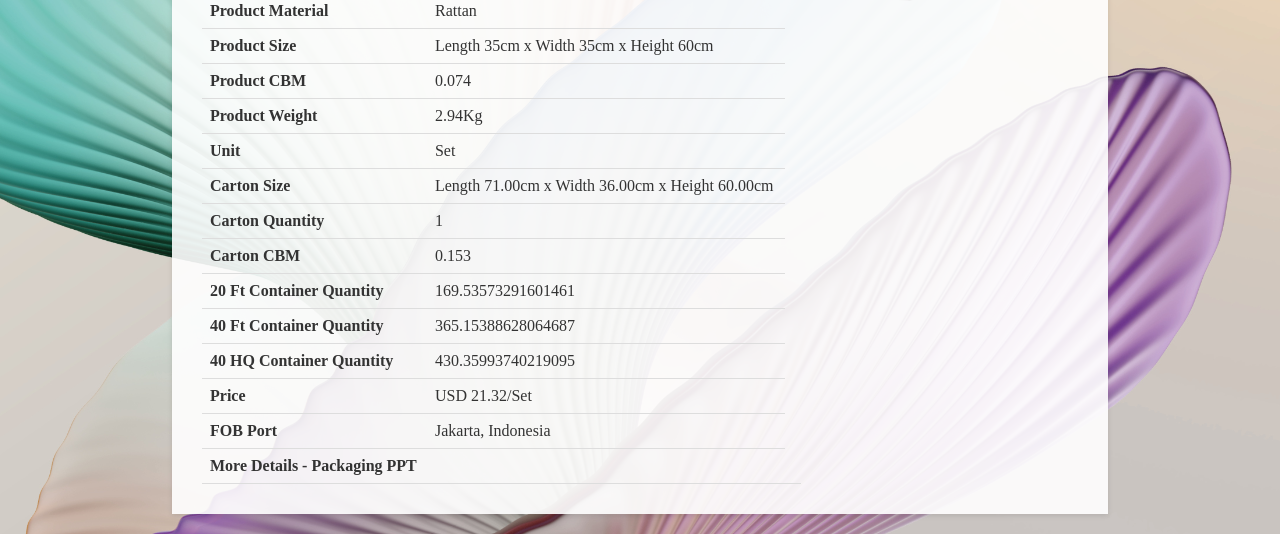
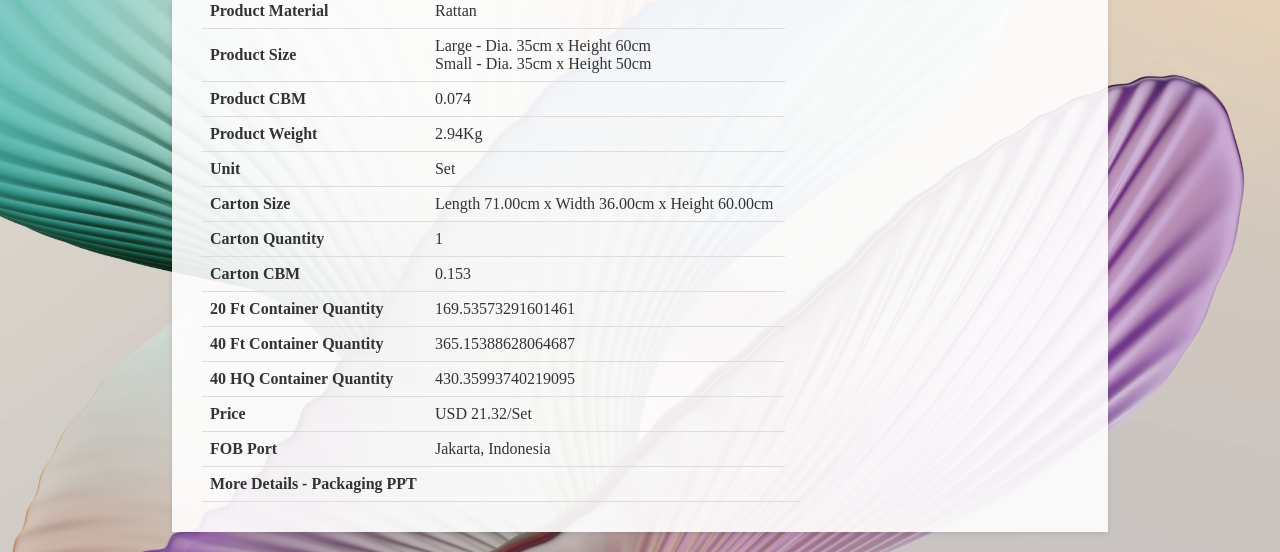
Before and after one commit to GBSLIT/GB26810, a plain HTML site: page index.html in a window 1280 px wide. Shown: the part 305-857 px from the top of the page. Drawn offline with Linux system fonts and the light colour scheme.

Commit message:
Update index.html

```diff
--- a/index.html
+++ b/index.html
@@ -149,7 +149,8 @@
                 </tr>
                 <tr>
                     <th>Product Size</th>
-                    <td>Length 35cm x Width 35cm x Height 60cm</td>
+                    <td>Large - Dia. 35cm x Height 60cm<br>
+					Small - Dia. 35cm x Height 50cm</td>
                 </tr>
                 <tr>
                     <th>Product CBM</th>
```
